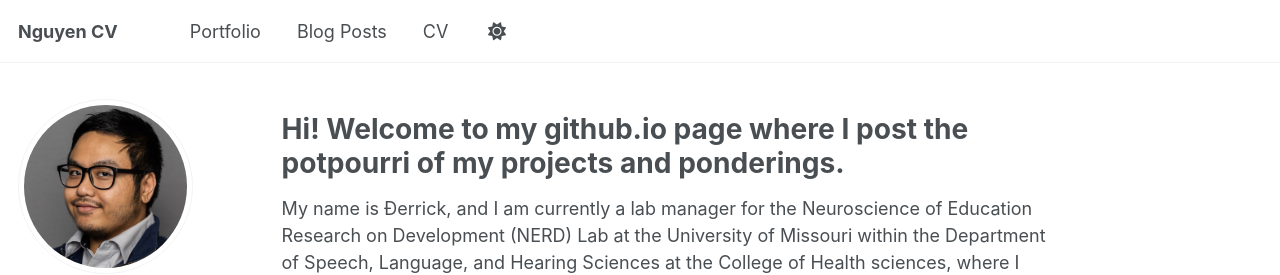
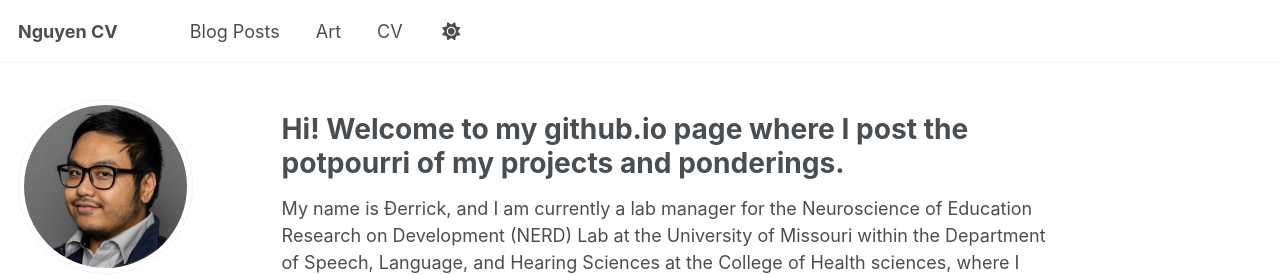
Before and after one commit to thienderrick/thienderrick.github.io, a Jekyll site: the page built from _pages/about.md, in a window 1280 px wide. Shown: the top 275 px of the page. Built offline with Jekyll 4.4.1, drawn with Linux system fonts in a browser that asks for light colours.

Commit message:
Update navigation.yml

```diff
--- a/_data/navigation.yml
+++ b/_data/navigation.yml
@@ -17,11 +17,14 @@ main:
   #- title: "Teaching"
   #  url: /teaching/
 
-  - title: "Portfolio"
-    url: /portfolio/
+  #- title: "Portfolio"
+  #  url: /portfolio/
 
   - title: "Blog Posts"
     url: /year-archive/
+
+  - title: "Art"
+    url: /art/
 
   - title: "CV"
     url: /cv/
```
